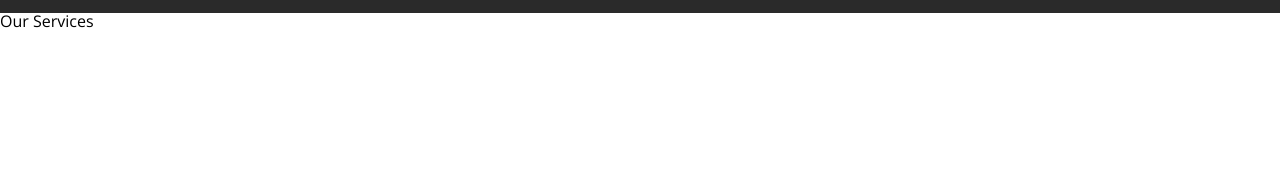
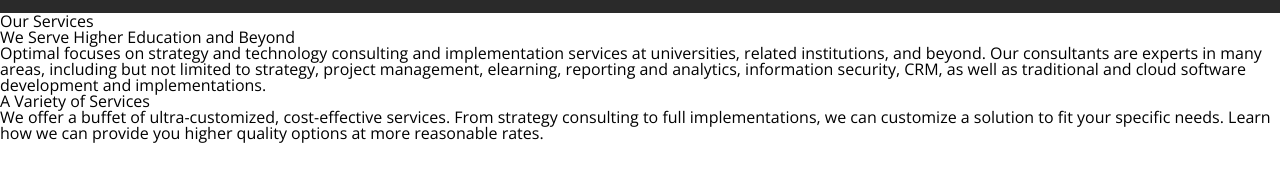
Before and after one commit to NIFT-Web-Design/Aditi_Sharma, a plain HTML site: page Assignment_1/index.html in a window 1280 px wide. Shown: the part 69-250 px from the top of the page. Drawn offline with nearby package versions, Linux system fonts and the light colour scheme.

Commit message:
later part

```diff
--- a/Assignment_1/index.html
+++ b/Assignment_1/index.html
@@ -25,5 +25,17 @@
     <section>
       <h1>Our Services</h1>
     </section>
+
+    <section>
+      <h2>We Serve Higher Education and Beyond</h2>
+      <p>Optimal focuses on strategy and technology consulting and implementation services at universities, related institutions, and beyond. Our consultants are experts in many areas, including but not limited to strategy, project management, elearning, reporting and analytics, information security, CRM, as well as traditional and cloud software development and implementations.</p>
+    </section>
+
+    <section>
+      <div>
+        <h1>A Variety of Services</h1>
+        <p>We offer a buffet of ultra-customized, cost-effective services. From strategy consulting to full implementations, we can customize a solution to fit your specific needs. Learn how we can provide you higher quality options at more reasonable rates.</p>
+      </div>
+    </section>
   </body>
 </html>
```
